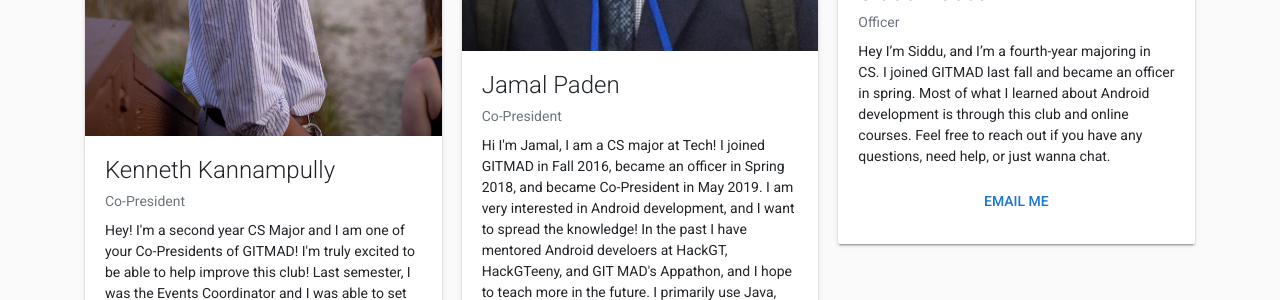
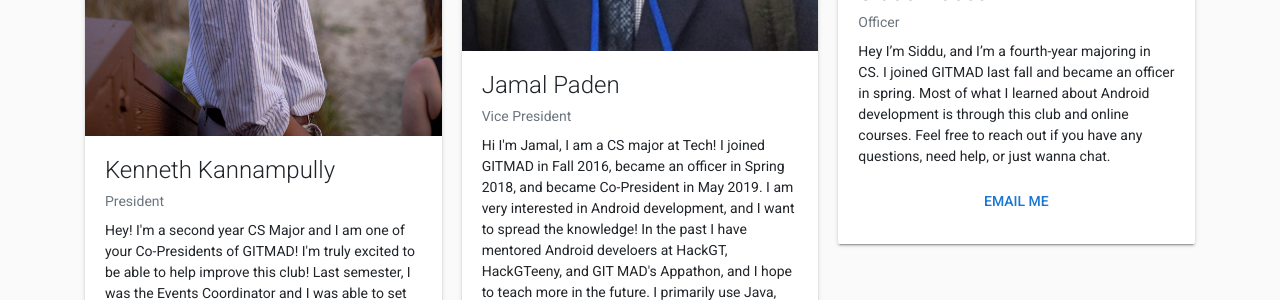
Before and after one commit to git-mad/gitmad.github.io, a Jekyll site: the page built from about.html, in a window 1280 px wide. Shown: the part 502-802 px from the top of the page. Built offline with Jekyll 4.4.1, drawn with Linux system fonts in a browser that asks for light colours; nearby versions of some CDN libraries.

Commit message:
Updated officer positions

```diff
--- a/_data/officers.yml
+++ b/_data/officers.yml
@@ -1,7 +1,7 @@
 - name: Kenneth Kannampully
   picture: /assets/images/officers/kkannampully.jpg
   email: kkannampully@gatech.edu
-  position: Co-President
+  position: President
   bio: Hey! I'm a second year CS Major and I am one of your Co-Presidents of GITMAD! I'm truly excited to be able to help improve this club! Last semester, I was the Events Coordinator and I was able to set up many Android-related Tech Talks with big companies such as Microsoft, State Farm, Capital One, UPS, and more! I have many plans for this club, including improving the curriculum by making it less complicating, as well as many more Tech talks throughout the year (so make sure to bring your resumes). Join us if you want to start learning Android!
 
 - name: Fuad Youssef
@@ -13,7 +13,7 @@
 - name: Jamal Paden
   picture: /assets/images/officers/jpaden.jpg
   email: jpaden@gatech.edu
-  position: Co-President
+  position: Vice President
   bio: Hi I'm Jamal, I am a CS major at Tech! I joined GITMAD in Fall 2016, became an officer in Spring 2018, and became Co-President in May 2019. I am very interested in Android development, and I want to spread the knowledge! In the past I have mentored Android develoers at HackGT, HackGTeeny, and GIT MAD's Appathon, and I hope to teach more in the future. I primarily use Java, but I am learning Kotlin, and I have recently taken an interest in cross-platform frameworks like Flutter and React Native.
 
 - name: Jason Tu
```
